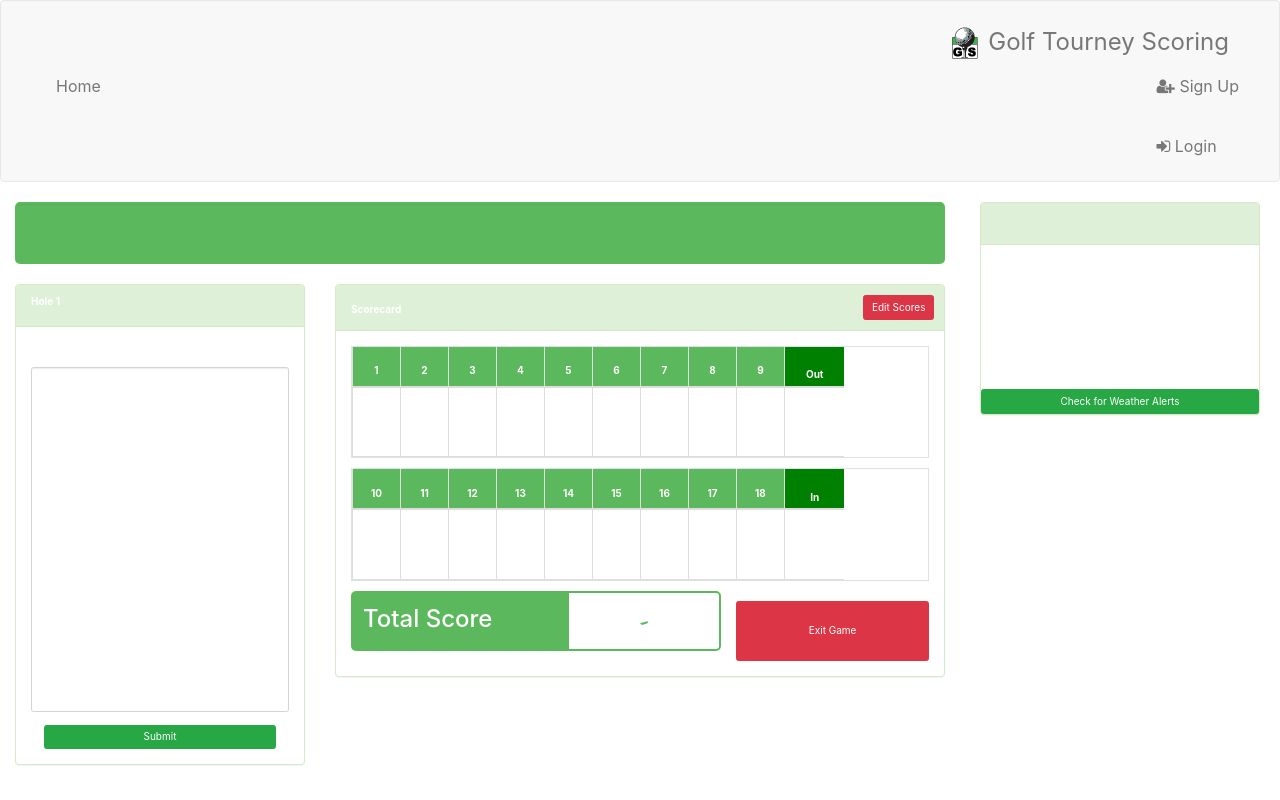
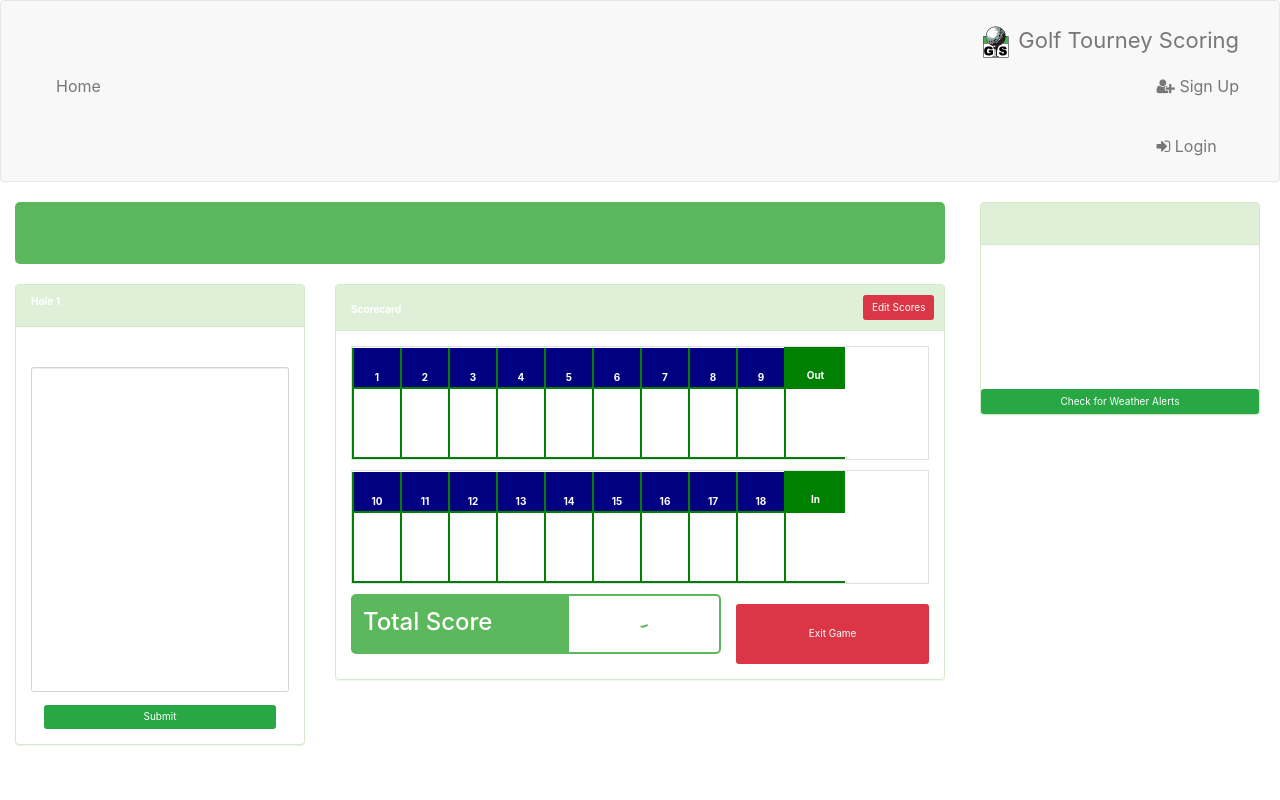
Before and after one commit to Estreff/GTSv2, a plain HTML site: page scorecard.html in a window 1280 px wide. Shown: the top 800 px of the page. Drawn offline with nearby package versions, Linux system fonts and the light colour scheme; no server answers; a script that the page names is missing.

Commit message:
Cleaning up more CSS

```diff
--- a/assets/css/style.css
+++ b/assets/css/style.css
@@ -31,7 +31,7 @@ nav {
 }
 
 .navbar-brand {
-	font-size: 24px;
+	font-size: 22px;
   margin: 0px 10px;
   padding-top: 18px;
 }
@@ -108,14 +108,23 @@ nav {
 
 
 .scorecardBlank tr td {
-	height:70px;
+	background-color: #ffffff;
 	color: #5cb85c;
 	font-family: 'Reenie Beanie', cursive;
 	font-size: 36px;
+	height:70px;
 	padding: 4px;
+
+}
+
+.results>thead>tr>th {
+	background-color: navy;
+	border: 2px solid green;
+	padding:2px;
 }
 
 .results>tbody>tr>td {
+	border: 2px solid green;
 	padding:2px;
 }
 
@@ -130,12 +139,14 @@ nav {
 
 #scoreOut {
 	background-color: green;
+	border: 2px solid green;
 	padding: 4px;
 	width: 60px;
 }
 
 #scoreIn {
 	background-color: green;
+	border: 2px solid green;
 	padding: 14px 14px 4px 14px;
 	width: 60px;
 }
@@ -379,6 +390,7 @@ footer .navbar-nav {
 }
 
 #totalScore {
+	background-color: #ffffff;
 	border:2px solid #5cb85c;
 	border-top-right-radius: 5px;
 	border-bottom-right-radius: 5px;
@@ -398,7 +410,7 @@ footer .navbar-nav {
 
 #score {
 	color: #5cb85c;
-	height: 345px;
+	height: 325px;
 	width: 100%;
 	font-family: 'Reenie Beanie', cursive;
 	font-size: 20em;
@@ -535,6 +547,12 @@ div b {
 	.sidebar {
 		min-height:420;
 	}
+
+	.navbar-brand {
+		font-size: 22px;
+	  margin: 0px 10px 0px 0px;
+	  padding: 18px 5px 10px 5px;
+	}
 }
 
 @media only screen and (min-width : 480px) {
```
